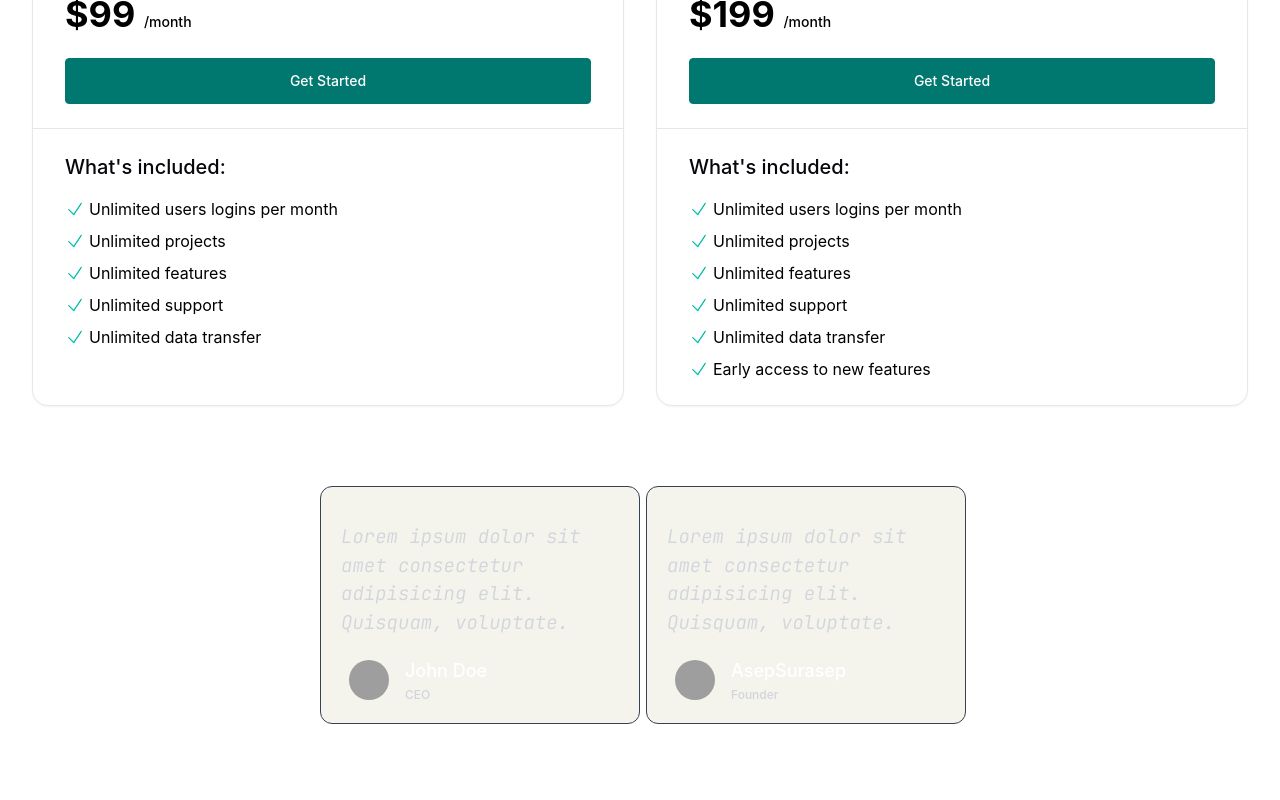
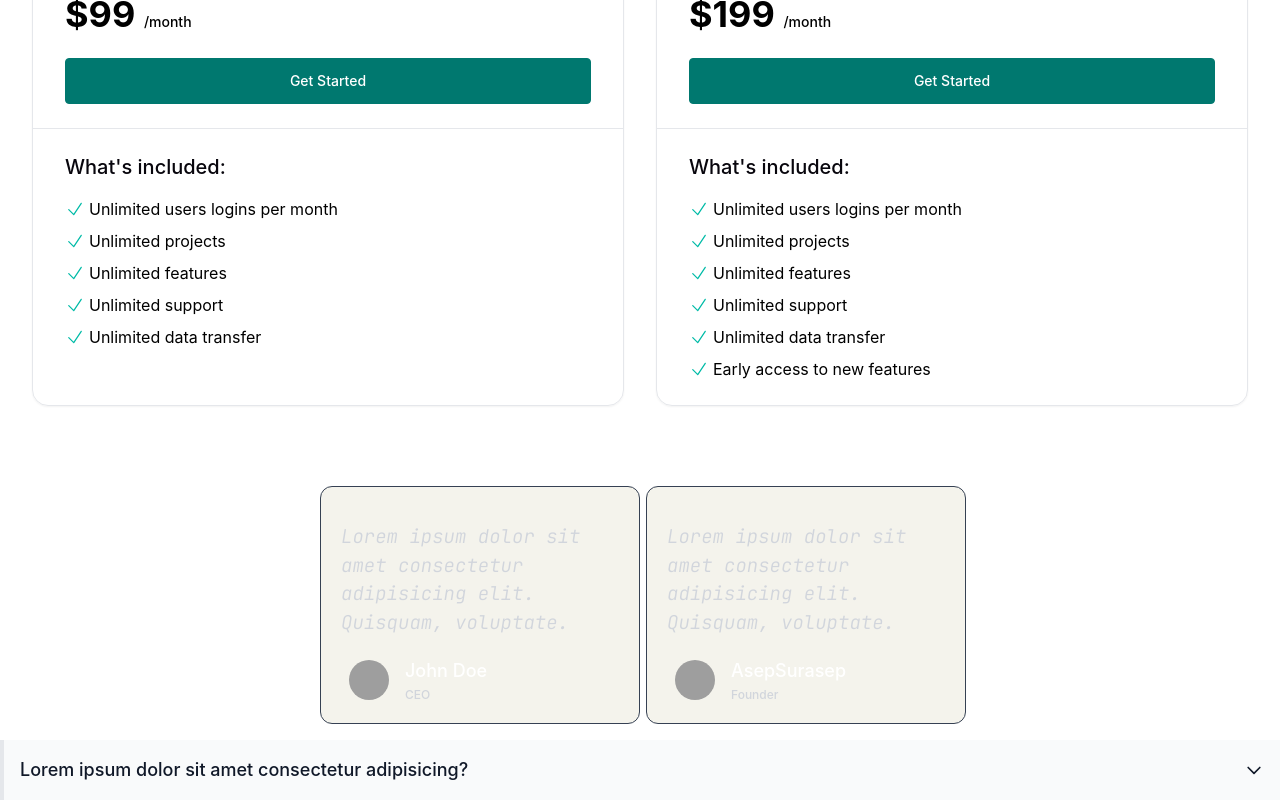
Before and after one commit to Fauzansyz/frontend-react-js, a React (Vite) app: page / in a window 1280 px wide. Shown: the part 1852-2652 px from the top of the page. Before the commit the page ends 2592 px from the top, so only its background shows below. Built offline with nearby package versions, Linux system fonts and the light colour scheme; grey boxes are pictures that could not be loaded.

Commit message:
Update faqsection

```diff
--- a/src/App.jsx
+++ b/src/App.jsx
@@ -10,6 +10,7 @@ import HeroSection from './components/hero/HeroSection'
 import PricingSection from './components/pricing/PricingSection'
 import FeatureSection from './components/feature/FeatureSection'
 import TestimoniSection from './components/testimonial/TestimoniSection'
+import FAQSection from './components/faq/FAQSection'
 
 function App() {
   const [count, setCount] = useState(0)
@@ -85,6 +86,7 @@ function App() {
       <FeatureSection />
      <PricingSection data={pricing} />
     <TestimoniSection data={userTestimonial} />
+  <FAQSection />
     </>
   )
 }
--- /dev/null
+++ b/src/components/faq/FAQSection.jsx
@@ -0,0 +1,23 @@
+export default function FAQSection(){
+  return (
+    <>
+    <div class="space-y-4">
+      <details class="group border-s-4 border-gray-200 bg-gray-50 p-4 dark:border-gray-700 dark:bg-gray-800 [&amp;_summary::-webkit-details-marker]:hidden" open="">
+        <summary class="flex items-center justify-between gap-1.5 text-gray-900 dark:text-white">
+          <h2 class="text-lg font-medium">Lorem ipsum dolor sit amet consectetur adipisicing?</h2>
+
+          <svg class="size-5 shrink-0 transition-transform duration-300 group-open:-rotate-180" xmlns="http://www.w3.org/2000/svg" fill="none" viewBox="0 0 24 24" stroke="currentColor">
+            <path stroke-linecap="round" stroke-linejoin="round" stroke-width="2" d="M19 9l-7 7-7-7"></path>
+          </svg>
+        </summary>
+
+        <p class="pt-4 text-gray-900 dark:text-white">
+          Lorem ipsum dolor sit amet consectetur, adipisicing elit. Ab hic veritatis molestias culpa
+          in, recusandae laboriosam neque aliquid libero nesciunt voluptate dicta quo officiis
+          explicabo consequuntur distinctio corporis earum similique!
+        </p>
+      </details>
+    </div>
+    </>
+  )
+}
```
